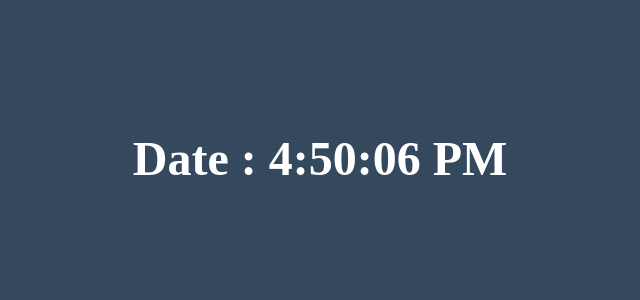
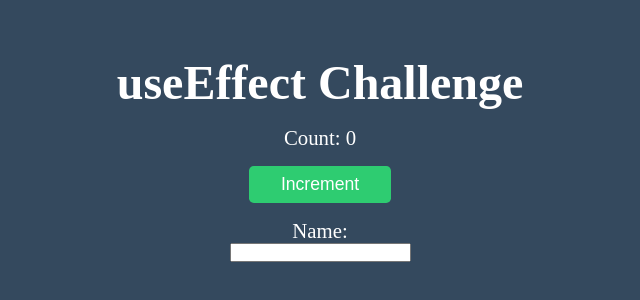
Before and after one commit to muktinathrajbanshi/reactJS2025, a React (Vite) app: page / in a window 1280 px wide. Shown: the part 242-542 px from the top of the page, without its empty margins (320-960 px from the left). Built offline with nearby package versions, Linux system fonts and the light colour scheme.

Commit message:
wow one new challenge is accepted and for that structure is created

```diff
--- a/src/App.jsx
+++ b/src/App.jsx
@@ -16,7 +16,8 @@
 // import { EventPropagation } from "./components/EventPropagation";
 // import { State } from "./components/hooks/State";
 
-import { ReactUseEffect } from "./components/hooks/useEffect";
+// import { ReactUseEffect } from "./components/hooks/useEffect";
+import { Challenge } from "./components/hooks/useEffect/EffectChallenge";
 // import { ContactForm } from "./components/hooks/useState/ContactForm";
 // import { LoginForm } from "./components/hooks/useState/LoginForm";
 
@@ -44,7 +45,8 @@ const App = () => {
     {/* <RegistrationFormReact /> */}
     {/* <LoginForm /> */}
     {/* <ContactForm /> */}
-    <ReactUseEffect />
+    {/* <ReactUseEffect /> */}
+    <Challenge />
     </section>
   );
 };
--- /dev/null
+++ b/src/components/hooks/useEffect/EffectChallenge.jsx
@@ -0,0 +1,22 @@
+import React from 'react';
+import "./index.css";
+
+export const Challenge = () => {
+  return (
+    <>
+      <div className="container effect-container">
+      <div className="effect-container">
+        <h1>useEffect Challenge</h1>
+        <p>
+        Count: <span> 0 </span>
+        </p>
+        <button>Increment</button>
+        <p>
+        Name: <span> </span>
+        </p>
+        <input type="text" />
+        </div>
+      </div>
+    </>
+  );
+};
```
